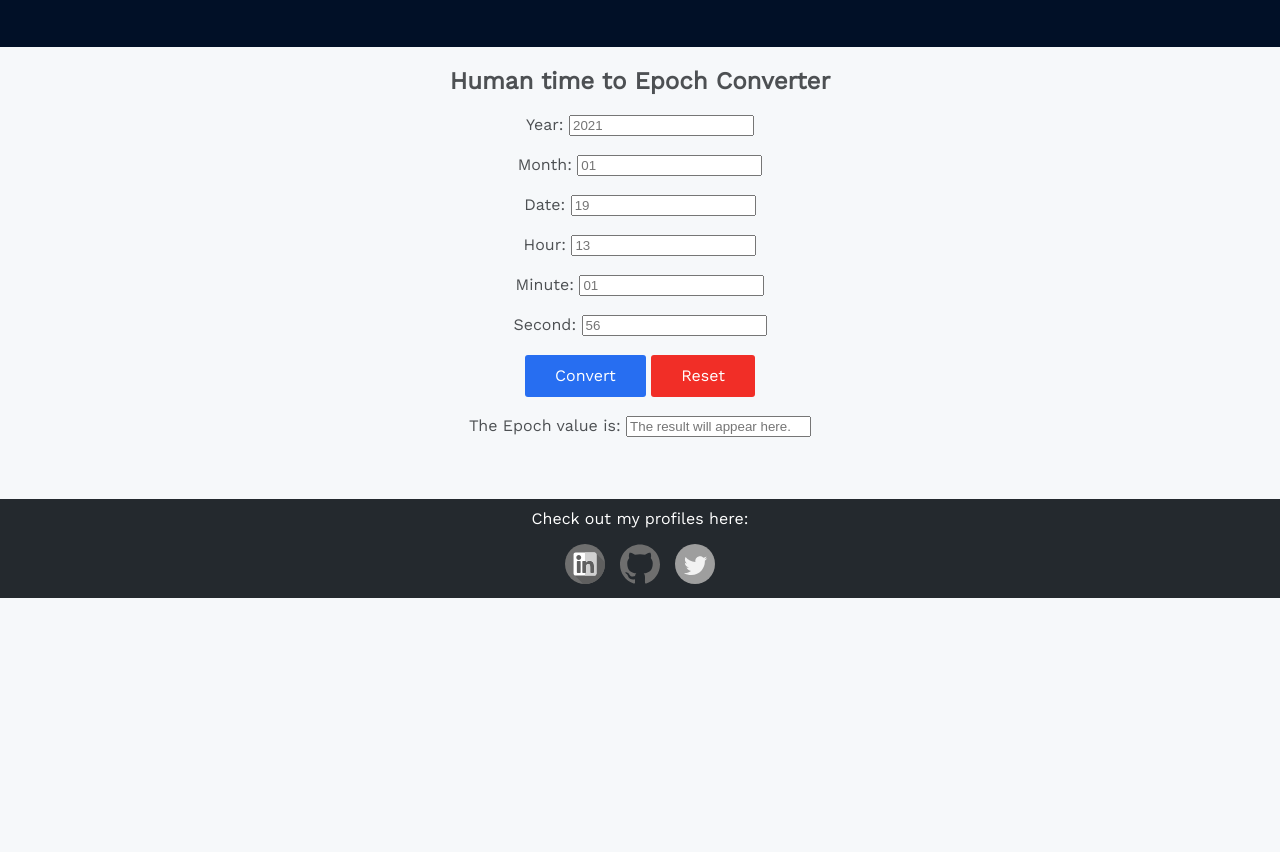
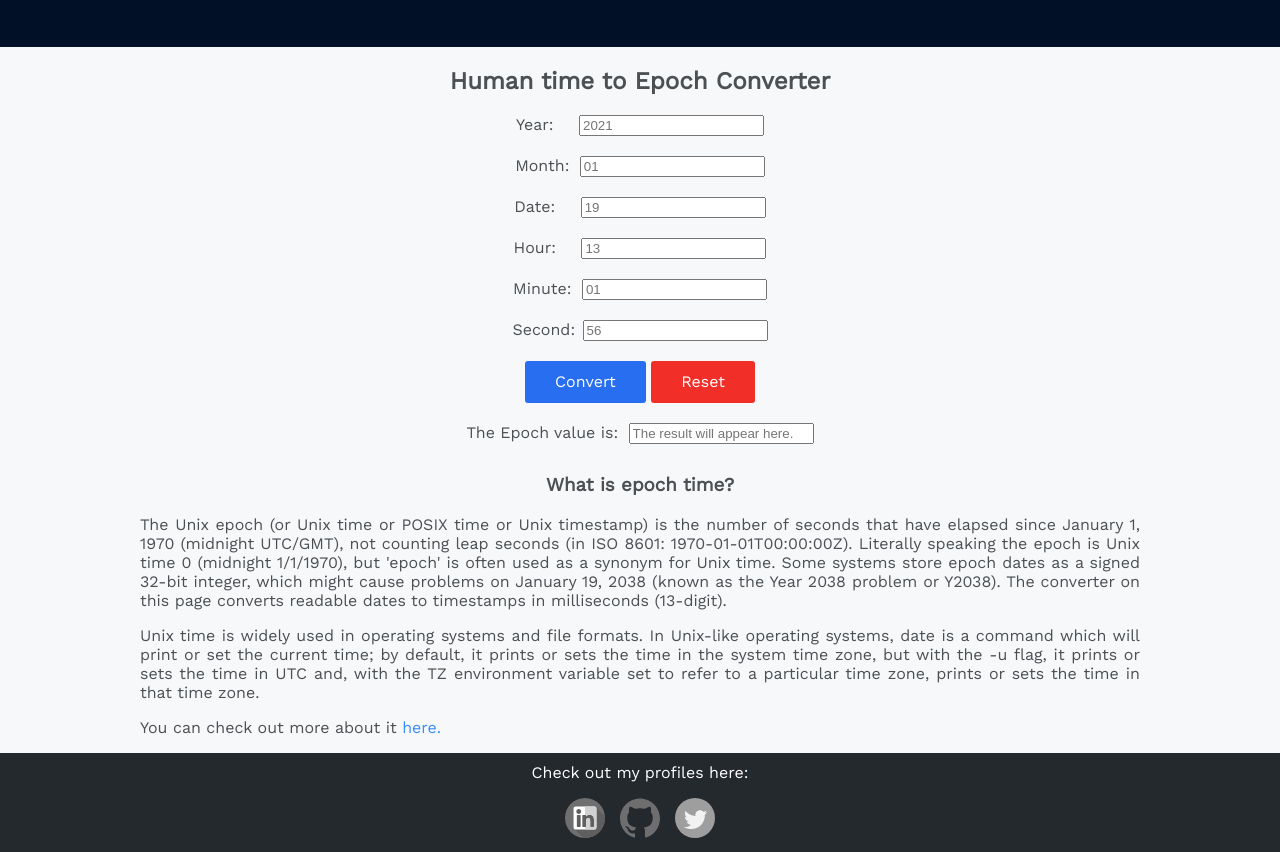
Before and after one commit to subham2107/Timestamp-Converter, a plain HTML site: page humantoepoch.html in a window 1280 px wide. Shown: the part 300-1152 px from the top of the page. Before the commit the page ends 898 px from the top, so only its background shows below. Drawn offline with nearby package versions, Linux system fonts and the light colour scheme.

Commit message:
changed positions

```diff
--- a/commonstyles.css
+++ b/commonstyles.css
@@ -164,3 +164,7 @@ body{
   align-items: center;
   background-color: rgb(1, 16, 39);
 }
+
+.main-content{
+  text-align: center;
+}
--- a/humantoepoch.html
+++ b/humantoepoch.html
@@ -55,48 +55,62 @@
 
 
     <h2>Human time to Epoch Converter</h2>
+    <div style="margin-bottom:20px;">
     <label for="year-input">Year: </label>
-    <input type="text" id="year-input" placeholder="2021" ></input>
-    <br><br>
+    <input style="margin-left:20px;" type="text" id="year-input" placeholder="2021" ></input>
+  </div>
+  <div style="margin-bottom:20px;">
     <label for="month-input">Month: </label>
-    <input type="text" id="month-input" placeholder="01"></input>
-    <br><br>
+    <input style="margin-left:5px;" type="text" id="month-input" placeholder="01"></input>
+  </div>
+  <div style="margin-bottom:20px;">
     <label for="date-input">Date: </label>
-    <input type="text" id="date-input" placeholder="19"></input>
-    <br><br>
+    <input style="margin-left:20px;" type="text" id="date-input" placeholder="19"></input>
+  </div>
+  <div style="margin-bottom:20px;">
     <label for="hour-input">Hour: </label>
-    <input type="text" id="hour-input" placeholder="13"></input>
-    <br><br>
+    <input style="margin-left:20px;" type="text" id="hour-input" placeholder="13"></input>
+  </div>
+  <div style="margin-bottom:20px;">
     <label for="minute-input">Minute: </label>
-    <input type="text" id="minute-input" placeholder="01"></input>
-    <br><br>
+    <input style="margin-left:5px;" type="text" id="minute-input" placeholder="01"></input>
+  </div>
+  <div style="margin-bottom:20px;">
     <label for="second-input">Second: </label>
-    <input type="text" id="second-input" placeholder="56"></input>
-    <br><br>
+    <input style="margin-left:2px;" type="text" id="second-input" placeholder="56"></input>
+  </div>
+  <div style="margin-bottom:20px;">
     <input type="button" id="convert-button" value= "Convert">
     <input type="button" id="reset-button" value= "Reset">
-    <br><br>
+  </div>
+  <div style="margin-bottom:20px;">
     <label for="epoch-output">The Epoch value is: </label>
-    <input type="text" id="epoch-output" placeholder="The result will appear here."></input>
+    <input style="margin-left:5px;" type="text" id="epoch-output" placeholder="The result will appear here."></input>
+  </div>
   </main>
-  <!--<section>
+  <section>
     <div class="content-info" style="text-align: justify;">
-    <h3 style="padding-top: 10px;text-align: center;">What is Base64 decoding?</h3>
-    <p>When you have some binary data that you want to ship across a network, you generally don't do it by just streaming the bits and bytes over the wire in a raw format.
-      Because some media are made for streaming text. You never know, some protocols may interpret your binary data as control characters (like a modem), or your binary data
-      could be screwed up because the underlying protocol might think that you've entered a special character combination (like how FTP translates line endings).
-      So to get around this, people encode the binary data into characters and decode it back again.</p>
-     <p>Base64 is one of these types of encoding and decoding technique.
-     It is 64 because you can generally rely on the same 64 characters being present in many character sets,
-     and you can be reasonably confident that your data's going to end up on the other side of the wire uncorrupted.</p>
-     <p>It's basically a way of decoding ASCII text to arbitrary binary data. It takes 4 characters per 3 bytes of data, plus potentially a bit of padding at the end.
-     Essentially each 6 bits of the input is encoded in a 64-character alphabet. The "standard" alphabet uses A-Z, a-z, 0-9 and + and /, with = as a padding character.
-     There are URL-safe variants.</p>
+    <h3 style="padding-top: 10px;text-align: center;">What is epoch time?</h3>
+    <p>The Unix epoch (or Unix time or POSIX time or Unix timestamp) is the number of seconds that have elapsed since January 1, 1970
+      (midnight UTC/GMT), not counting leap seconds
+      (in ISO 8601: 1970-01-01T00:00:00Z). Literally speaking the
+      epoch is Unix time 0 (midnight 1/1/1970), but 'epoch' is often
+      used as a synonym for Unix time. Some systems store epoch dates
+      as a signed 32-bit integer, which might cause problems on
+      January 19, 2038 (known as the Year 2038 problem or Y2038).
+      The converter on this page converts readable dates to timestamps in
+      milliseconds (13-digit).</p>
+      <p>Unix time is widely used in operating systems and file formats.
+        In Unix-like operating systems, date is a command which will print or
+        set the current time; by default, it prints or sets the time in the
+        system time zone, but with the -u flag, it prints or sets the time in UTC
+         and, with the TZ environment variable set to refer to a
+         particular time zone, prints or sets the time in that time zone.</p>
      <p>You can check out more about it
-       <a style="color:#388bfd;" href ="https://developer.mozilla.org/en-US/docs/Glossary/Base64" target="_blank">here.</a></p>
+       <a style="color:#388bfd;" href ="https://en.wikipedia.org/wiki/Unix_time" target="_blank">here.</a></p>
       </div>
     </section>
-  -->
+
 </div>
 
 <div class="footer-wrapper">
```
Also changed, not shown: epochtohuman.html (+42 -33 lines).
